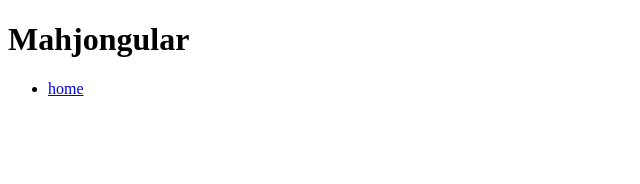
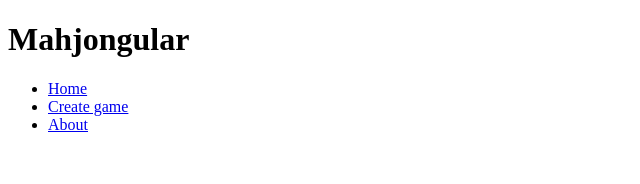
Before and after one commit to Tyil/mahjongular, an Angular app: page / in a window 1280 px wide. Shown: the top 184 px of the page, without its empty margins (0-640 px from the left). Built offline with nearby package versions, Linux system fonts and the light colour scheme.

Commit message:
Add more navbar entries

```diff
--- a/src/app/navbar/navbar.component.ts
+++ b/src/app/navbar/navbar.component.ts
@@ -8,7 +8,9 @@ import { Component, OnInit } from '@angular/core';
 export class NavbarComponent implements OnInit {
 
   links = [
-    {label: "home", url: "#home"}
+    { label: "Home", url: "#home" },
+    { label: "Create game", url: "#create" },
+    { label: "About", url: "#about"}
   ];
 
   constructor() { }
```
